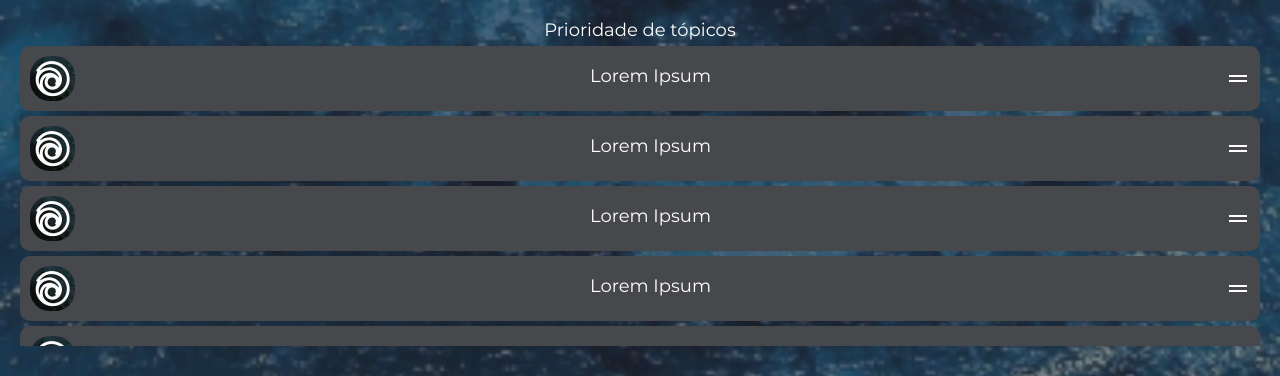
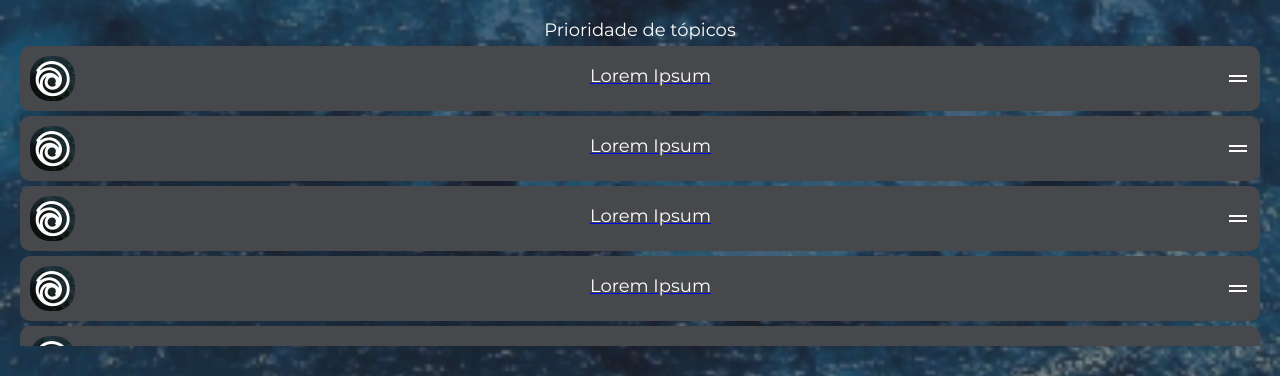
Before and after one commit to YukiFinamore/tribes-app, a React (Create React App) app: page /profile in a window 1280 px wide. Shown: the part 380-756 px from the top of the page. Built offline with nearby package versions, Linux system fonts and the light colour scheme.

Commit message:
Add default route to redirect to feed on Profile Screen

```diff
--- a/src/pages/Profile/index.js
+++ b/src/pages/Profile/index.js
@@ -1,6 +1,7 @@
 import React, { Component } from 'react'
 import Header from "../../components/Header";
 import Avatar from "../../components/Avatar";
+import { Link } from "react-router-dom";
 import { Container, AvatarContainer, CamIcon, TopicsList, ListItemContainer } from './styles'
 import { ProfileBg } from '../../styles/background'
 import profileTopicIcon from '../../assets/images/icons/profile-topic.png'
@@ -8,11 +9,13 @@ import dragIcon from '../../assets/images/icons/drag.png'
 import camIcon from '../../assets/images/icons/cam.png'
 
 const ListItem = () => (
-	<ListItemContainer>
-		<img src={profileTopicIcon}></img>
-		<p> Lorem Ipsum </p>
-		<img src={dragIcon}></img>
-	</ListItemContainer>
+  <Link to="/feed">
+  	<ListItemContainer>
+  		<img src={profileTopicIcon}></img>
+  		<p> Lorem Ipsum </p>
+  		<img src={dragIcon}></img>
+  	</ListItemContainer>
+  </Link>
 )
 
 export default () => (
```
